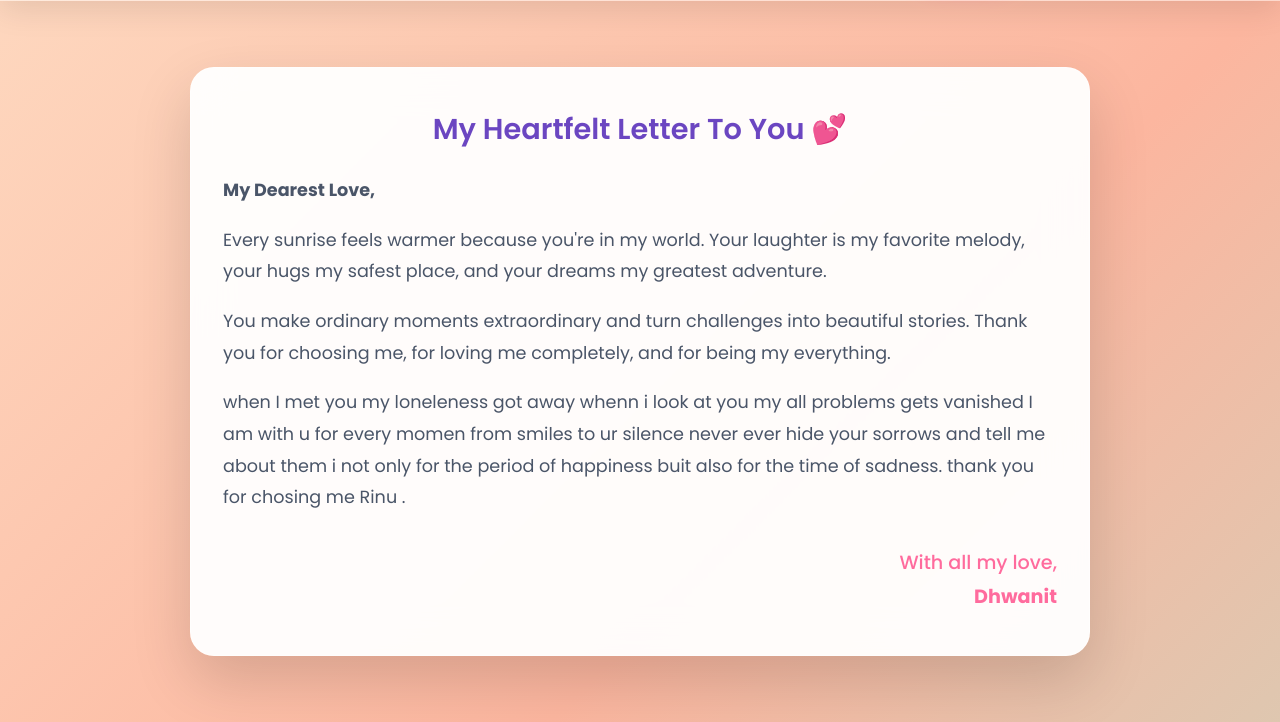
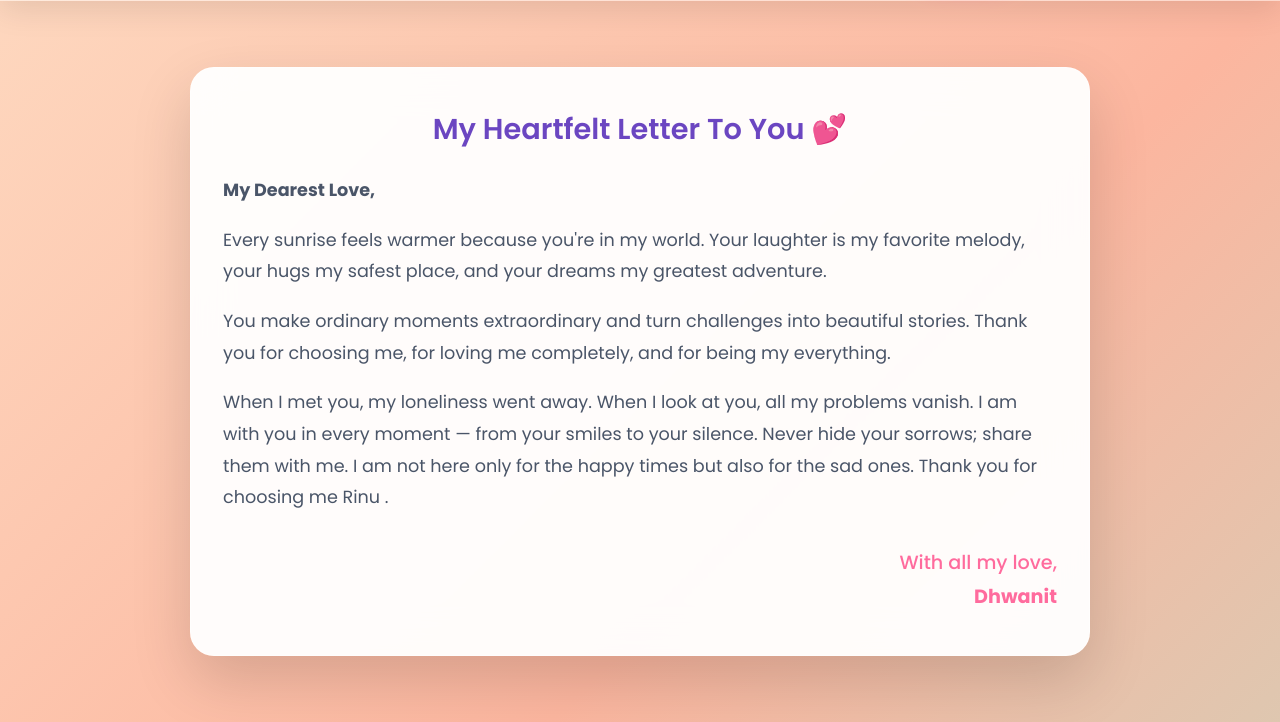
Before and after one commit to dhwanitvadher-wq/Surprise-for-u, a plain HTML site: page index.html in a window 1280 px wide. Both pictures are taken after a click on the button "💌 Letter". Shown: the part 78-800 px from the top of the page. Drawn offline with Linux system fonts and the light colour scheme.

Commit message:
Update index.html

```diff
--- a/index.html
+++ b/index.html
@@ -42,7 +42,7 @@
           <p><strong>My Dearest Love,</strong></p>
           <p>Every sunrise feels warmer because you're in my world. Your laughter is my favorite melody, your hugs my safest place, and your dreams my greatest adventure.</p>
           <p>You make ordinary moments extraordinary and turn challenges into beautiful stories. Thank you for choosing me, for loving me completely, and for being my everything.</p>
-          <p>when I met you my loneleness got away whenn i look at you my all problems gets vanished I am with u for every momen from smiles to ur silence never ever hide your sorrows and tell me about them i not only for the period of happiness buit also for the time of sadness. thank you for chosing me Rinu .</p>
+          <p>When I met you, my loneliness went away. When I look at you, all my problems vanish. I am with you in every moment — from your smiles to your silence. Never hide your sorrows; share them with me. I am not here only for the happy times but also for the sad ones. Thank you for choosing me Rinu .</p>
           <div class="signature">
             With all my love,<br>
             <strong>Dhwanit</strong>
```
